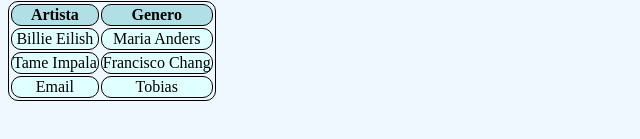
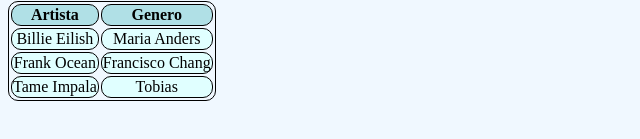
Before and after one commit to LuisRodriguezC/BiografiaAIS, a plain HTML site: page index.html in a window 1280 px wide. Shown: the part 643-782 px from the top of the page, 0-640 px from the left. Drawn offline with Linux system fonts and the light colour scheme.

Commit message:
Update index.html

```diff
--- a/index.html
+++ b/index.html
@@ -51,11 +51,11 @@ td {
     <td>Maria Anders</td>
   </tr>
   <tr>
-    <td>Tame Impala</td>
+    <td>Frank Ocean</td>
     <td>Francisco Chang</td>
   </tr>
   <tr>
-    <td>Email</td>
+    <td>Tame Impala</td>
     <td>Tobias</td>
   </tr>
 </table>
```
